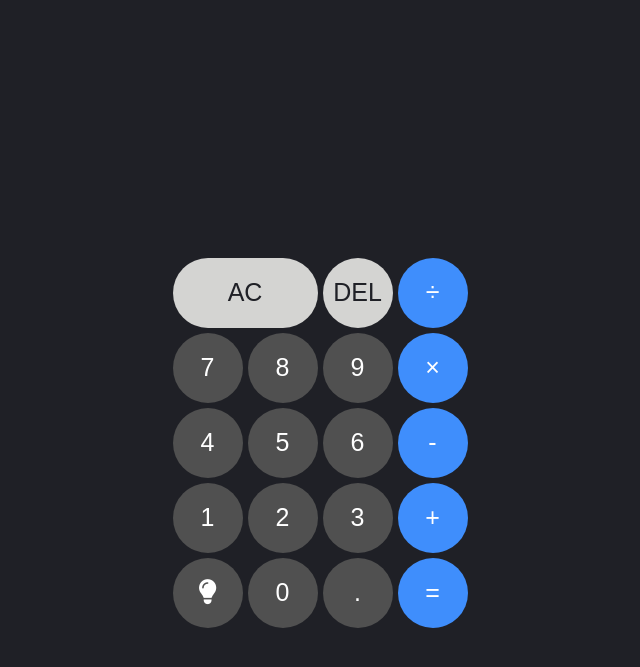
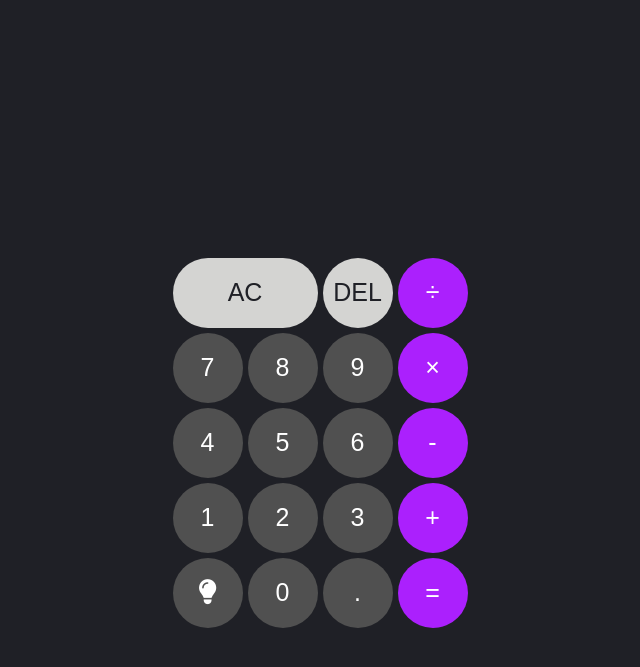
Before and after one commit to iKarans/iCalculator, a website: page index.html in a window 1280 px wide. Shown: the part 85-752 px from the top of the page, without its empty margins (320-960 px from the left). Drawn offline with Linux system fonts and the light colour scheme.

Commit message:
changed colors back to purple

```diff
--- a/scss/components.scss
+++ b/scss/components.scss
@@ -7,7 +7,7 @@ body {
 }
 
 .clicked {
-    background-color: #2667FF!important;
+    background-color: #7D12FF!important;
 }
 
 
@@ -38,11 +38,11 @@ body {
         opacity: 0.8;
     }
     &__operator {
-        background-color: #3F8EFC;
+        background-color: #AB20FD;
     }
 
     &__equals {
-        background-color: #3F8EFC;
+        background-color: #AB20FD;
     }
 
     &__AC {
```
Also changed, not shown: scss/main.css.
